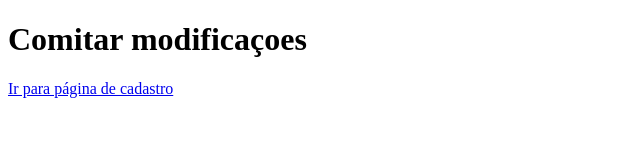
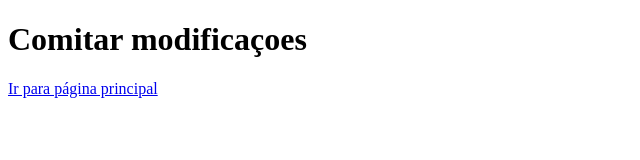
Before and after one commit to Lucimararocha872/1desafiogit, a plain HTML site: page cadastro.html in a window 1280 px wide. Shown: the full height of the page, 0-640 px from the left. Drawn offline with Linux system fonts and the light colour scheme.

Commit message:
Corrigindo descriçao de link

```diff
--- a/cadastro.html
+++ b/cadastro.html
@@ -11,6 +11,6 @@
 </head>
 <body>
     <h1> Comitar modificaçoes</h1>
-    <a href="index.html"> Ir para página de cadastro</a>
+    <a href="index.html"> Ir para página principal</a>
 </body>
 </html>
```
